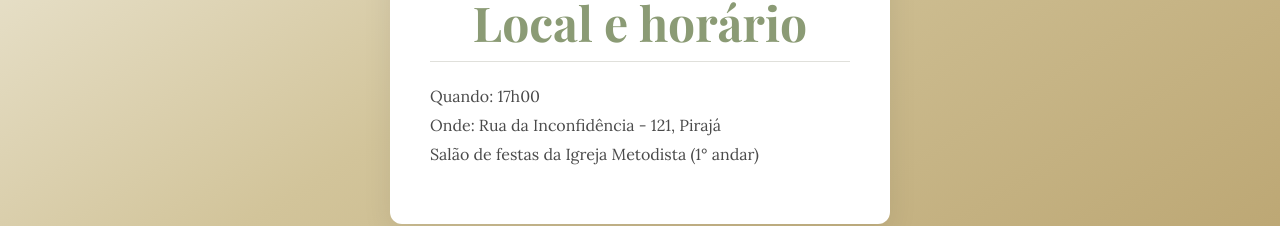
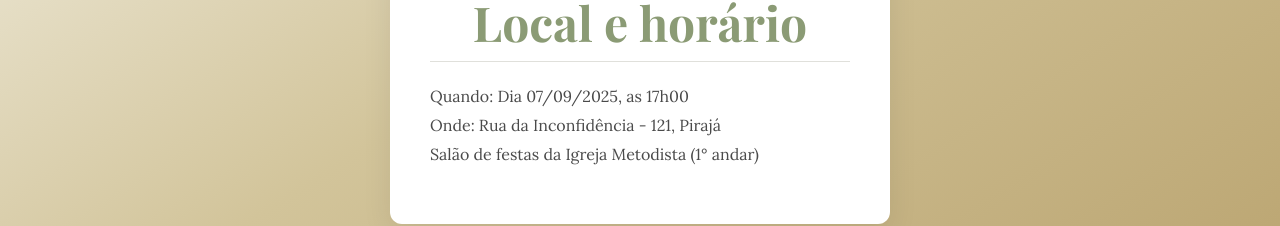
Before and after one commit to Rebert-Azevedo/SITE-CASAMENTO-Front, a React (Create React App) app: page / in a window 1280 px wide. Shown: the part 1223-1449 px from the top of the page. Built offline with nearby package versions, Linux system fonts and the light colour scheme; no server answers.

Commit message:
Ajuste local e horário

```diff
--- a/src/pages/Home/Home.js
+++ b/src/pages/Home/Home.js
@@ -17,7 +17,7 @@ function HomePage() {
             mensagem_boas_vindas_site: "Chá de casa nova",
             local_evento: (
               <>
-                Quando: 17h00
+                Quando: Dia 07/09/2025, as 17h00
                 <br />
                 Onde: Rua da Inconfidência - 121, Pirajá
                 <br />
```
